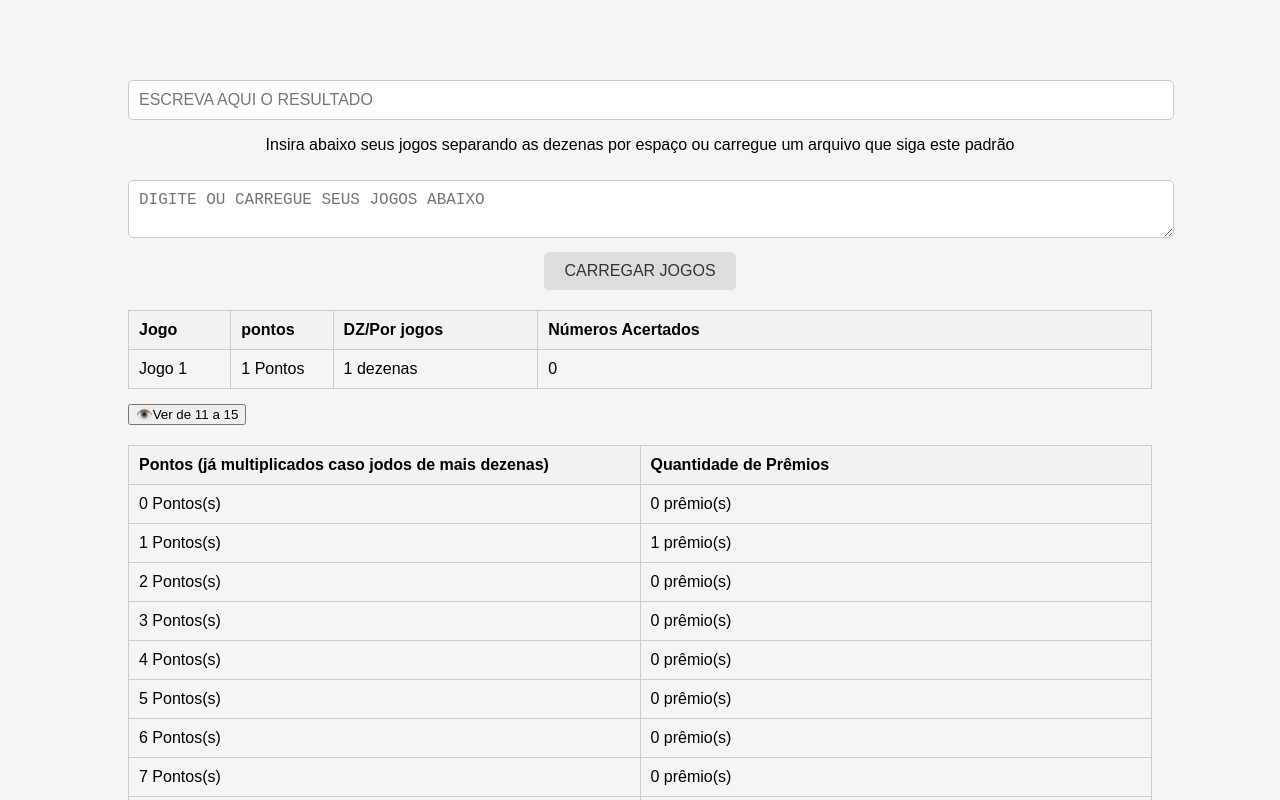
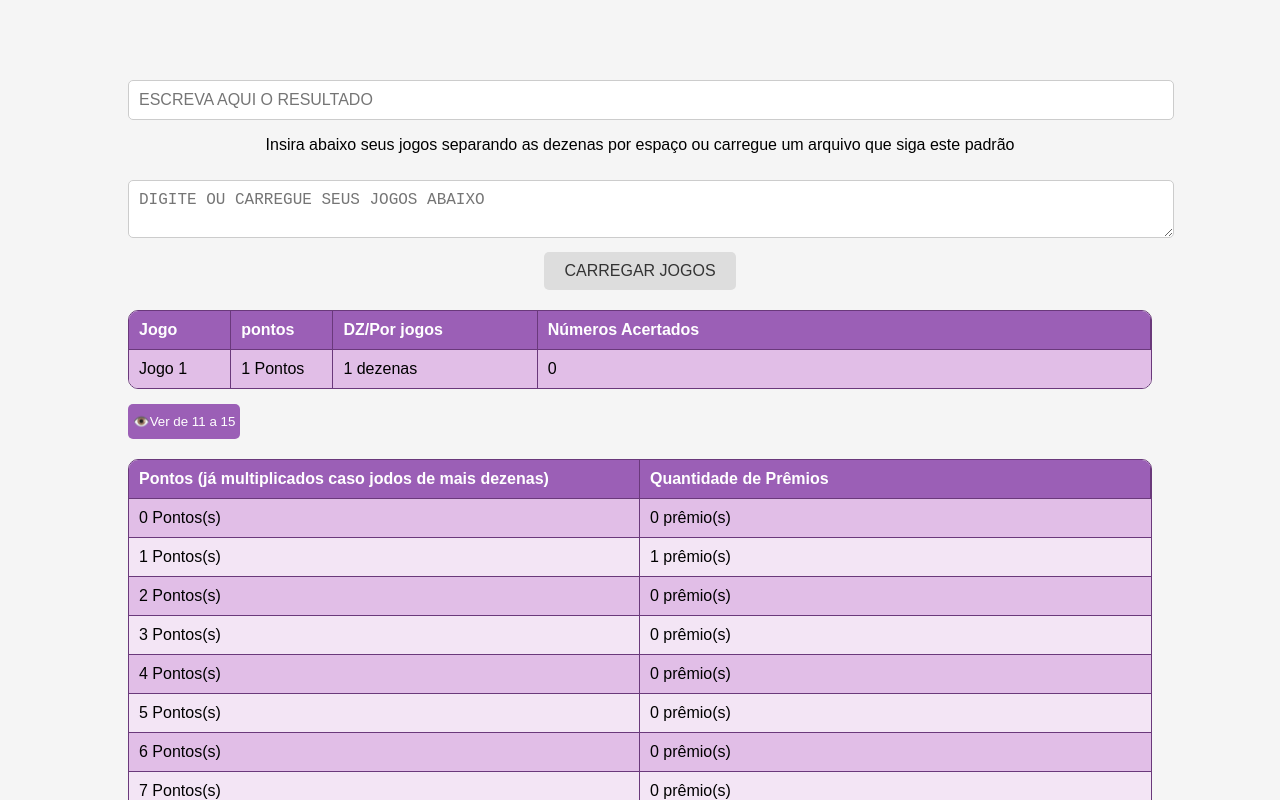
Before and after one commit to devlodi/conferidor_lotofacil, a plain HTML site: page index.html in a window 1280 px wide. Both pictures are taken after a click on the button "👁 0 a 15". Shown: the top 800 px of the page. Drawn offline with Linux system fonts and the light colour scheme.

Commit message:
Update estilos.css

```diff
--- a/estilos.css
+++ b/estilos.css
@@ -10,9 +10,28 @@ body, html {
 }
 
 .toggle-premiacao {
+    padding: 10px 5px;
     margin-top: 15px;
+    background-color: #9b5fb6; /* Cor de fundo roxo */
+    color: white; /* Cor do texto */
+    border: none; /* Remove a borda padrão */
+    border-radius: 5px; /* Bordas levemente arredondadas */
+    cursor: pointer; /* Muda o cursor para indicar que é clicável */
+    transition: background-color 0.3s, box-shadow 0.3s, transform 0.3s; /* Transição suave para hover e active states */
+    outline: none; /* Remove o contorno quando focado (clicado) */
+}
 
+.toggle-premiacao:hover {
+    background-color: #a66bbe; /* Cor de fundo mais clara quando o mouse passa por cima */
+    box-shadow: 0 4px 8px rgba(0, 0, 0, 0.2); /* Sombreamento para efeito de elevação */
 }
+
+.toggle-premiacao:active {
+    background-color: #80598b; /* Cor de fundo mais escura quando o botão é pressionado */
+    box-shadow: 0 2px 4px rgba(0, 0, 0, 0.2); /* Sombreamento mais próximo para efeito de pressionamento */
+    transform: translateY(1px); /* Desloca o botão ligeiramente para baixo quando pressionado */
+}
+
 
 
 .container {
@@ -52,23 +71,46 @@ input[type="text"], textarea {
 
 table {
     width: 100%;
-    border-collapse: collapse;
+    border-collapse: separate;
+    border-spacing: 0;
     margin-top: 20px;
-}
-
-table, th, td {
-    border: 1px solid #ccc;
+    border: 1px solid #6a397b;
+    border-radius: 10px; /* Arredondando as bordas da tabela */
+    overflow: hidden; /* Isso garante que o conteúdo interno não ultrapasse o border-radius */
 }
 
 th, td {
     padding: 10px;
     text-align: left;
-    word-break: break-word; /* Permite a quebra de texto dentro da célula */
+    word-break: break-word;
+    border-bottom: 1px solid #6a397b; /* Linhas horizontais */
+    border-right: 1px solid #6a397b; /* Linhas verticais */
 }
 
 th {
-    background-color: #f2f2f2;
+    background-color: #9b5fb6;
+    color: white;
 }
+
+/* Estilos para as linhas ímpares e pares da tabela */
+tr:nth-child(odd) td {
+    background-color: #f3e5f5;
+}
+
+tr:nth-child(even) td {
+    background-color: #e1bee7;
+}
+
+/* Remove a borda direita do último td de cada linha para evitar duplicação da borda */
+td:last-child {
+    border-right: none;
+}
+
+/* Remove a borda inferior do último td de cada coluna para evitar duplicação da borda */
+tr:last-child td {
+    border-bottom: none;
+}
+
 
 /* Adicione estilos específicos para as colunas se necessário */
 th:nth-child(1), td:nth-child(1) { width: 10%; } /* Coluna Jogo */
```
